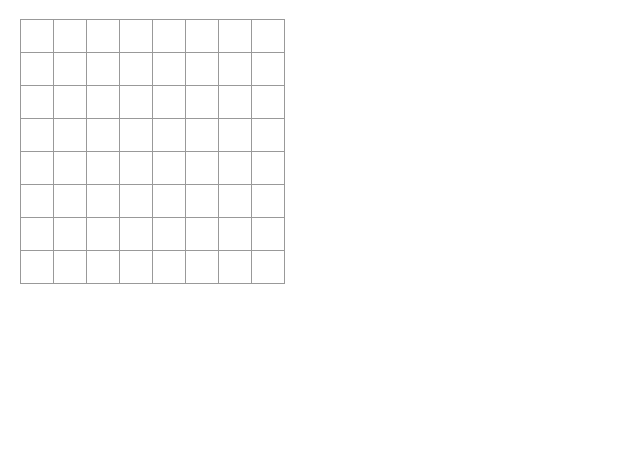
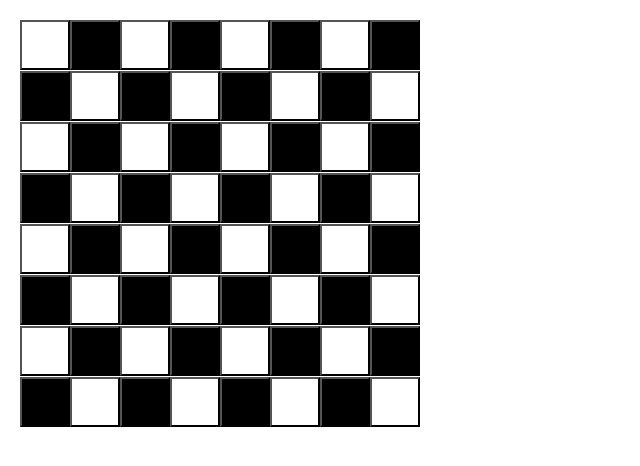
Before and after one commit to cschraut/Project3, a React (Create React App) app in the folder checkersapp/checkers-app/: page / in a window 1280 px wide. Shown: the top 466 px of the page, without its empty margins (0-640 px from the left). Built offline with nearby package versions, Linux system fonts and the light colour scheme.

Commit message:
Board Made

```diff
--- a/checkersapp/checkers-app/src/App.css
+++ b/checkersapp/checkers-app/src/App.css
@@ -36,3 +36,13 @@
     transform: rotate(360deg);
   }
 }
+
+.square1 {background-color: #000000;
+  width: 50px;
+  height: 50px;
+}
+.square2 {background-color: #FFFFFF;
+  width: 50px;
+  height: 50px;
+  cursor: not-allowed;
+}
--- a/checkersapp/checkers-app/src/App.js
+++ b/checkersapp/checkers-app/src/App.js
@@ -11,89 +11,88 @@ export default function Board() {
     <div>
       <div className = "status"></div>
       <div className="board-row">
-        <Square value = {squares[0]} />
-        <Square value = {squares[1]} />
-        <Square value = {squares[2]} />
-        <Square value = {squares[3]} />
-        <Square value = {squares[4]} />
-        <Square value = {squares[5]} />
-        <Square value = {squares[6]} />
-        <Square value = {squares[7]} />
+        <SquareWhite value = {squares[0]} />
+        <SquareBlack value = {squares[1]} />
+        <SquareWhite value = {squares[2]} />
+        <SquareBlack value = {squares[3]} />
+        <SquareWhite value = {squares[4]} />
+        <SquareBlack value = {squares[5]} />
+        <SquareWhite value = {squares[6]} />
+        <SquareBlack value = {squares[7]} />
       </div>
       <div className="board-row">
-        <Square value = {squares[8]} />
-        <Square value = {squares[9]} />
-        <Square value = {squares[10]} />
-        <Square value = {squares[11]} />
-        <Square value = {squares[12]} />
-        <Square value = {squares[13]} />
-        <Square value = {squares[14]} />
-        <Square value = {squares[15]} />
+        <SquareBlack value = {squares[8]} />
+        <SquareWhite value = {squares[9]} />
+        <SquareBlack value = {squares[10]} />
+        <SquareWhite value = {squares[11]} />
+        <SquareBlack value = {squares[12]} />
+        <SquareWhite value = {squares[13]} />
+        <SquareBlack value = {squares[14]} />
+        <SquareWhite value = {squares[15]} />
       </div>
       <div className="board-row">
-        <Square value = {squares[16]} />
-        <Square value = {squares[17]} />
-        <Square value = {squares[18]} />
-        <Square value = {squares[19]} />
-        <Square value = {squares[20]} />
-        <Square value = {squares[21]} />
-        <Square value = {squares[22]} />
-        <Square value = {squares[23]} />
+        <SquareWhite value = {squares[16]} />
+        <SquareBlack value = {squares[17]} />
+        <SquareWhite value = {squares[18]} />
+        <SquareBlack value = {squares[19]} />
+        <SquareWhite value = {squares[20]} />
+        <SquareBlack value = {squares[21]} />
+        <SquareWhite value = {squares[22]} />
+        <SquareBlack value = {squares[23]} />
       </div>
       <div className="board-row">
-        <Square value = {squares[24]} />
-        <Square value = {squares[25]} />
-        <Square value = {squares[26]} />
-        <Square value = {squares[27]} />
-        <Square value = {squares[28]} />
-        <Square value = {squares[29]} />
-        <Square value = {squares[30]} />
-        <Square value = {squares[31]} />
+        <SquareBlack value = {squares[24]} />
+        <SquareWhite value = {squares[25]} />
+        <SquareBlack value = {squares[26]} />
+        <SquareWhite value = {squares[27]} />
+        <SquareBlack value = {squares[28]} />
+        <SquareWhite value = {squares[29]} />
+        <SquareBlack value = {squares[30]} />
+        <SquareWhite value = {squares[31]} />
       </div>
       <div className="board-row">
-        <Square value = {squares[32]} />
-        <Square value = {squares[33]} />
-        <Square value = {squares[34]} />
-        <Square value = {squares[35]} />
-        <Square value = {squares[36]} />
-        <Square value = {squares[37]} />
-        <Square value = {squares[38]} />
-        <Square value = {squares[39]} />
+        <SquareWhite value = {squares[32]} />
+        <SquareBlack value = {squares[33]} />
+        <SquareWhite value = {squares[34]} />
+        <SquareBlack value = {squares[35]} />
+        <SquareWhite value = {squares[36]} />
+        <SquareBlack value = {squares[37]} />
+        <SquareWhite value = {squares[38]} />
+        <SquareBlack value = {squares[39]} />
       </div>
       <div className="board-row">
-        <Square value = {squares[40]} />
-        <Square value = {squares[41]} />
-        <Square value = {squares[42]} />
-        <Square value = {squares[43]} />
-        <Square value = {squares[44]} />
-        <Square value = {squares[45]} />
-        <Square value = {squares[46]} />
-        <Square value = {squares[47]} />
+        <SquareBlack value = {squares[40]} />
+        <SquareWhite value = {squares[41]} />
+        <SquareBlack value = {squares[42]} />
+        <SquareWhite value = {squares[43]} />
+        <SquareBlack value = {squares[44]} />
+        <SquareWhite value = {squares[45]} />
+        <SquareBlack value = {squares[46]} />
+        <SquareWhite value = {squares[47]} />
       </div>
       <div className="board-row">
-        <Square value = {squares[48]} />
-        <Square value = {squares[49]} />
-        <Square value = {squares[50]} />
-        <Square value = {squares[51]} />
-        <Square value = {squares[52]} />
-        <Square value = {squares[53]} />
-        <Square value = {squares[54]} />
-        <Square value = {squares[55]} />
+        <SquareWhite value = {squares[48]} />
+        <SquareBlack value = {squares[49]} />
+        <SquareWhite value = {squares[50]} />
+        <SquareBlack value = {squares[51]} />
+        <SquareWhite value = {squares[52]} />
+        <SquareBlack value = {squares[53]} />
+        <SquareWhite value = {squares[54]} />
+        <SquareBlack value = {squares[55]} />
       </div>
       <div className="board-row">
-        <Square value = {squares[56]} />
-        <Square value = {squares[57]} />
-        <Square value = {squares[58]} />
-        <Square value = {squares[59]} />
-        <Square value = {squares[60]} />
-        <Square value = {squares[61]} />
-        <Square value = {squares[62]} />
-        <Square value = {squares[63]} />
+        <SquareBlack value = {squares[56]} />
+        <SquareWhite value = {squares[57]} />
+        <SquareBlack value = {squares[58]} />
+        <SquareWhite value = {squares[59]} />
+        <SquareBlack value = {squares[60]} />
+        <SquareWhite value = {squares[61]} />
+        <SquareBlack value = {squares[62]} />
+        <SquareWhite value = {squares[63]} />
       </div>
     </div>
     );
 }
-
 function Square({value}) {
   return (
   <button
@@ -102,3 +101,20 @@ function Square({value}) {
   </button>
   );
 }
+function SquareBlack({value}) {
+  return (
+  <button
+    className="square1">
+    {value}
+  </button>
+  );
+}
+
+function SquareWhite({value}) {
+  return (
+  <button
+    className="square2">
+    {value}
+  </button>
+  );
+}
```
